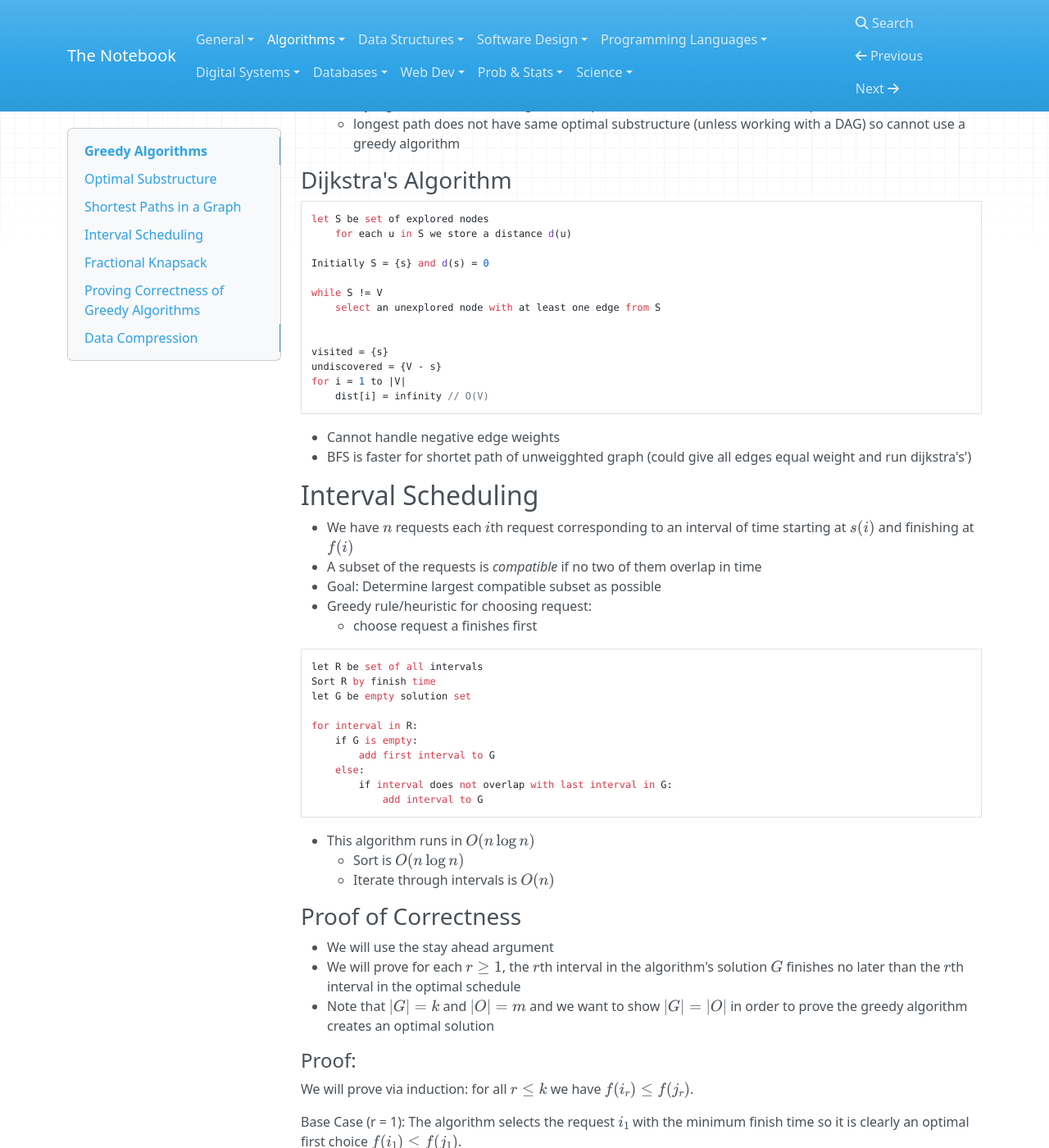
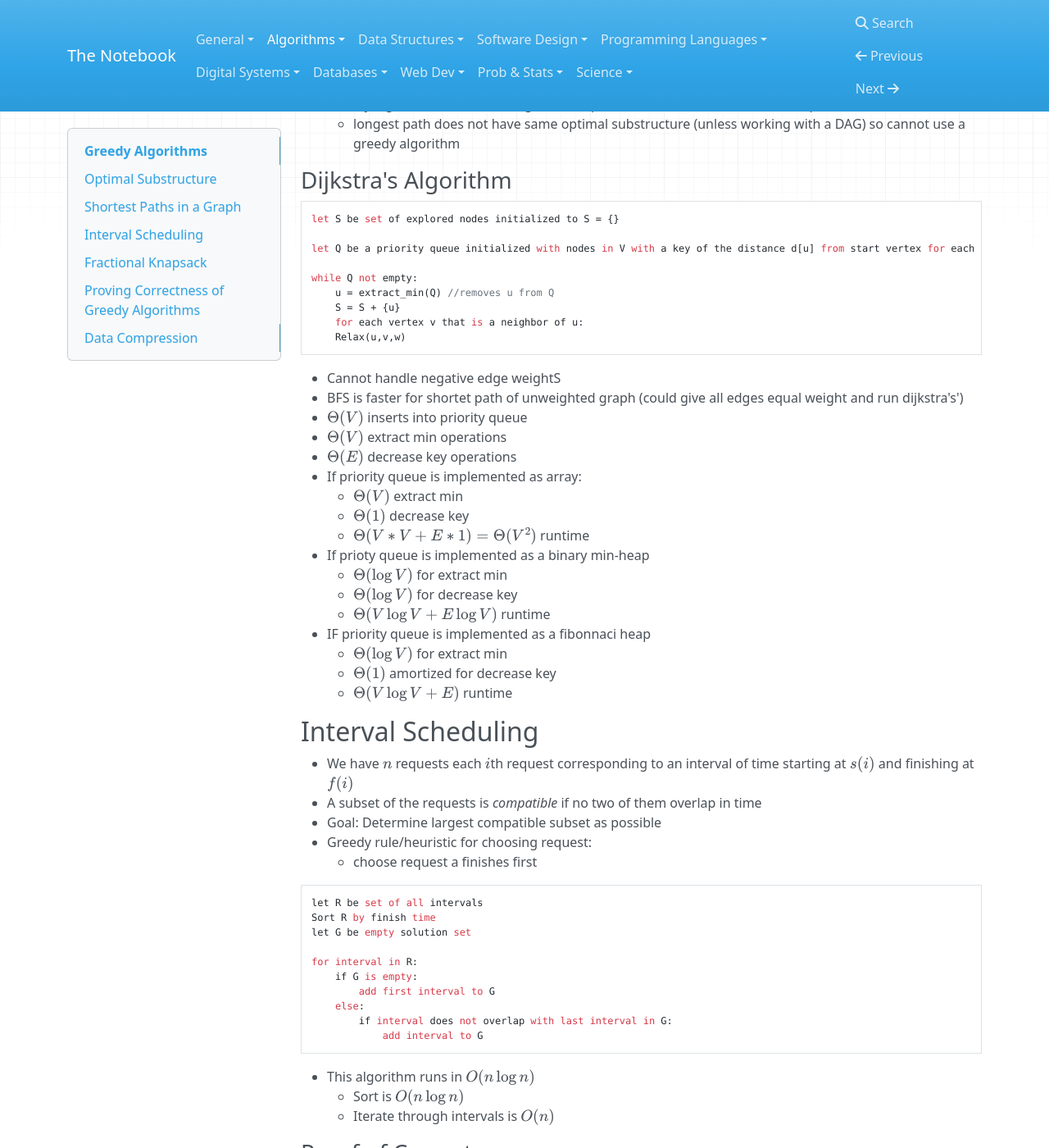
Before and after one commit to meyerv11045/notes, an MkDocs documentation site: the page built from notes/algorithms/greedy.md, in a window 1280 px wide and 1400 px high, scrolled down 1523 px. Shown: the whole window at 82% size. Built offline with MkDocs 1.6.1, drawn with Linux system fonts in a browser that asks for light colours; nearby versions of some CDN libraries; formulas are drawn with MathJax 3.

Commit message:
dijkstras, bellman-ford, n-queens

````diff
--- a/notes/algorithms/greedy.md
+++ b/notes/algorithms/greedy.md
@@ -63,23 +63,34 @@
 ### Dijkstra's Algorithm
 
 ```
-let S be set of explored nodes
-	for each u in S we store a distance d(u)
+let S be set of explored nodes initialized to S = {}
 
-Initially S = {s} and d(s) = 0
+let Q be a priority queue initialized with nodes in V with a key of the distance d[u] from start vertex for each u in Q
 
-while S != V
-	select an unexplored node with at least one edge from S
-
-
-visited = {s}
-undiscovered = {V - s}
-for i = 1 to |V|
-	dist[i] = infinity // O(V)
+while Q not empty:
+	u = extract_min(Q) //removes u from Q
+	S = S + {u}
+	for each vertex v that is a neighbor of u:
+  	Relax(u,v,w)
 ```
 
-- Cannot handle negative edge weights
-- BFS is faster for shortet path of unweigghted graph (could give all edges equal weight and run dijkstra's')
+- Cannot handle negative edge weightS
+- BFS is faster for shortet path of unweighted graph (could give all edges equal weight and run dijkstra's')
+- $\Theta(V)$ inserts into priority queue
+- $\Theta(V)$ extract min operations
+- $\Theta(E)$ decrease key operations
+- If priority queue is implemented as array:
+    - $\Theta(V)$ extract min
+    - $\Theta(1)$ decrease key
+    - $\Theta(V * V + E * 1) = \Theta(V^2)$ runtime
+- If prioty queue is implemented as a binary min-heap
+    - $\Theta(\log V)$ for extract min
+    - $\Theta(\log V)$ for decrease key
+    - $\Theta(V \log V + E \log V)$ runtime
+- IF priority queue is implemented as a fibonnaci heap
+    - $\Theta(\log V)$ for extract min
+    - $\Theta(1)$ amortized for decrease key
+    - $\Theta(V \log V + E)$ runtime
 
 ## Interval Scheduling
 
````
Also changed, not shown: notes/algorithms/graphs/directed.md (+35 -0 lines), notes/prog_langs/ch16.md (+38 -0 lines).
